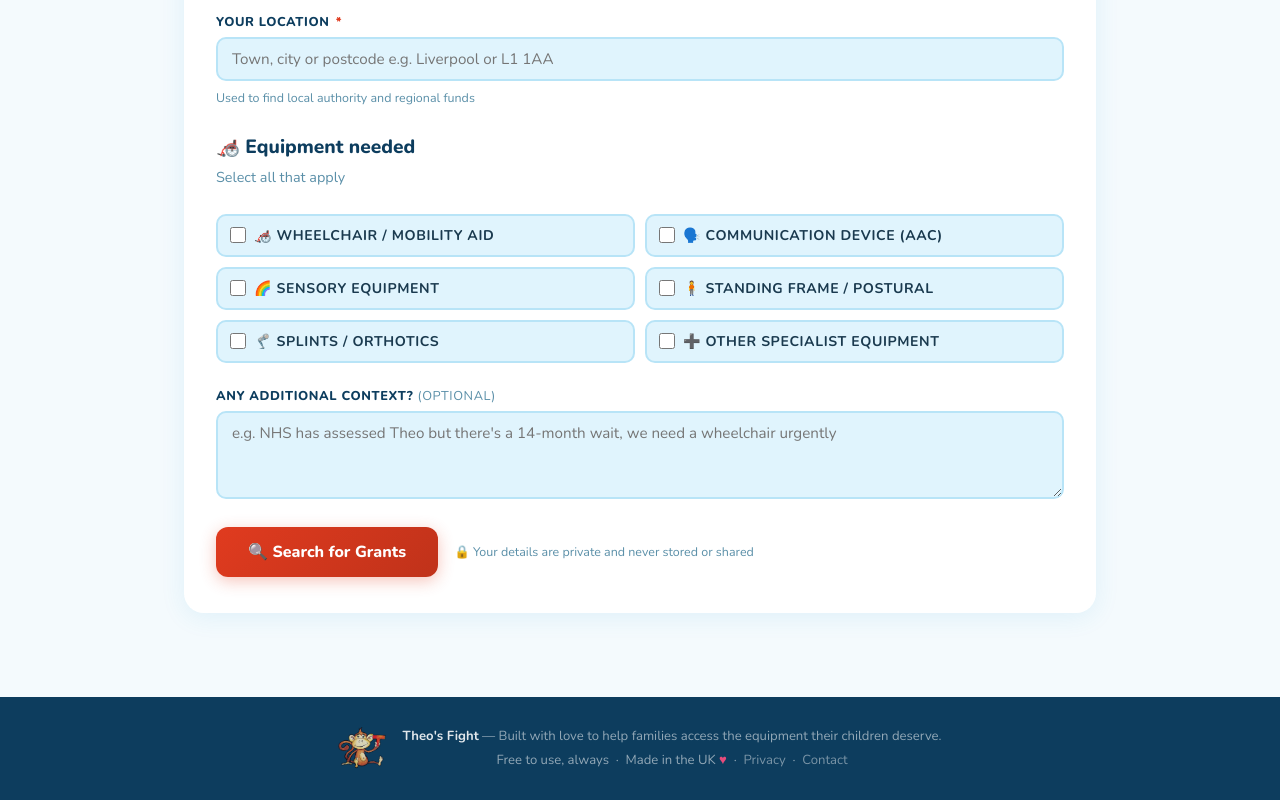
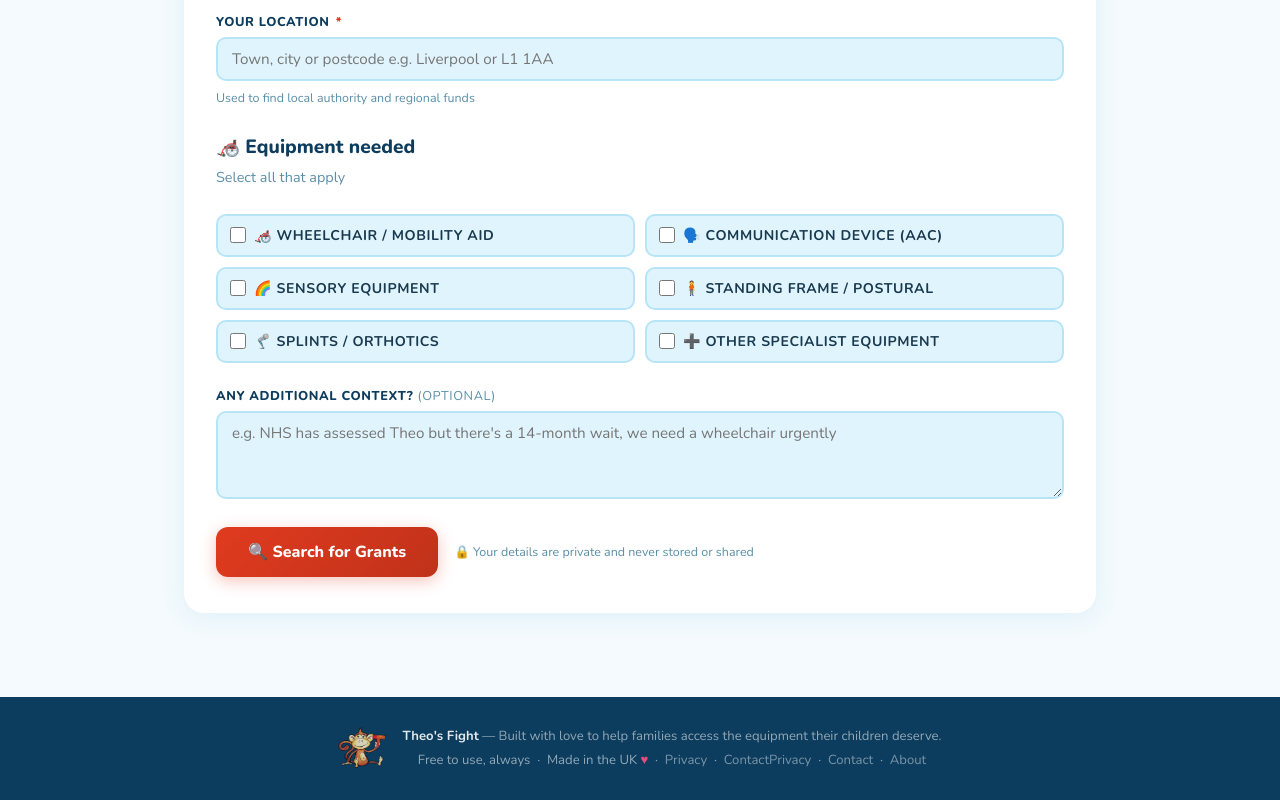
Before and after one commit to Andy-Hutton/theos-fight, a website: page public/index.html in a window 1280 px wide. Shown: the part 1439-2239 px from the top of the page. Drawn offline with nearby package versions, Linux system fonts and the light colour scheme.

Commit message:
Fixed footer navigation links

```diff
--- a/public/index.html
+++ b/public/index.html
@@ -1003,7 +1003,7 @@
     <div>
       <strong>Theo's Fight</strong> — Built with love to help families access the equipment their children deserve.<br>
       Free to use, always &nbsp;·&nbsp; Made in the UK <span class="heart">♥</span> &nbsp;·&nbsp;
-      <a href="#">Privacy</a> &nbsp;·&nbsp; <a href="#">Contact</a>
+      <a href="#">Privacy</a> &nbsp;·&nbsp; <a href="#">Contact</a><a href="/privacy.html">Privacy</a> &nbsp;·&nbsp; <a href="/contact.html">Contact</a> &nbsp;·&nbsp; <a href="/about.html">About</a>
     </div>
   </div>
 </footer>
```
